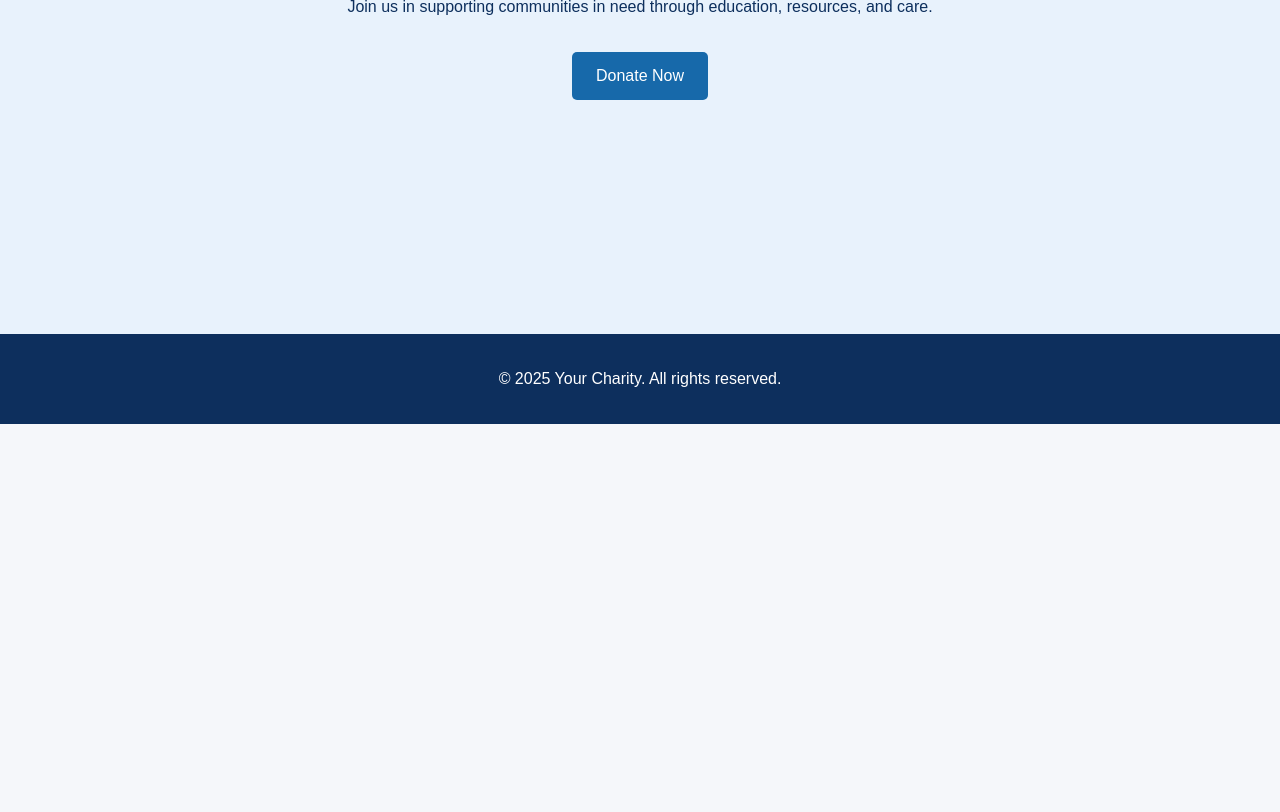
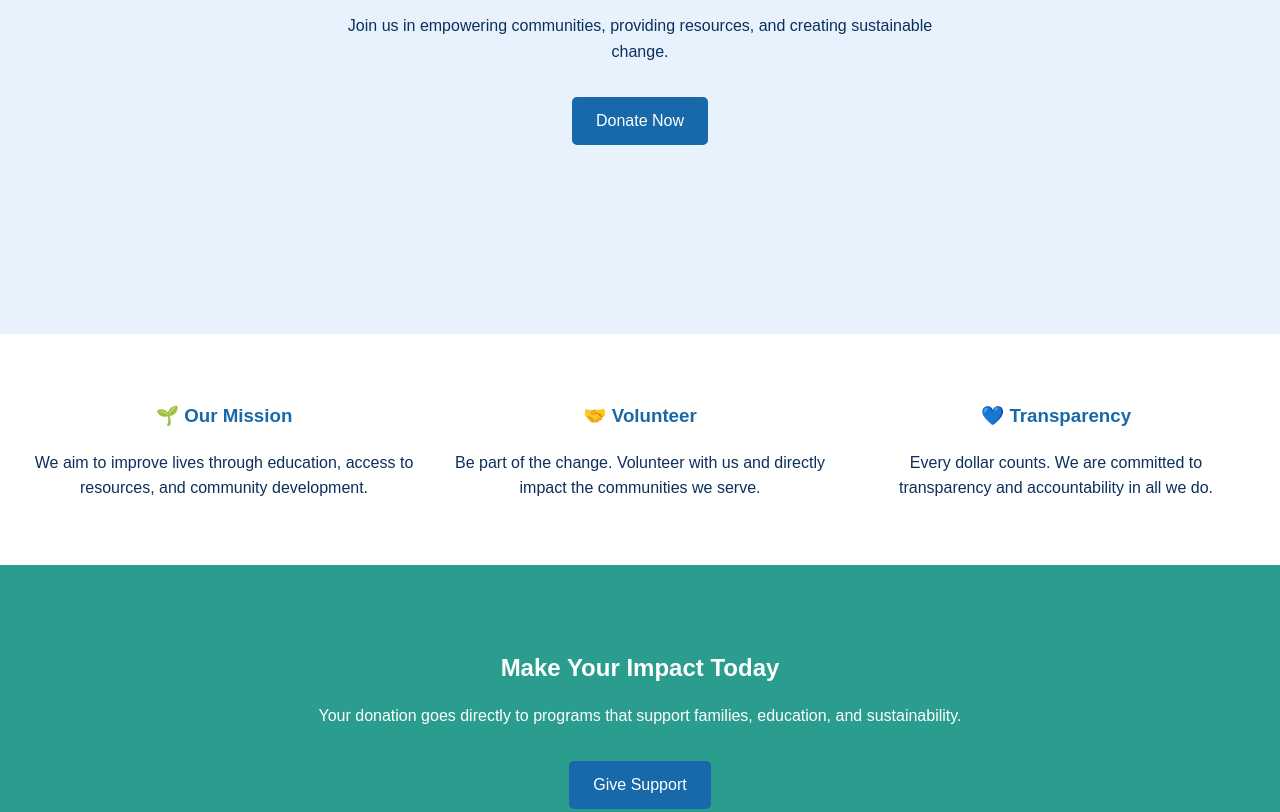
Before and after one commit to philcomllc/website, a plain HTML site: page index.html in a window 1280 px wide. Shown: the part 424-1236 px from the top of the page. Before the commit the page ends 848 px from the top, so only its background shows below. Drawn offline with Linux system fonts and the light colour scheme.

Commit message:
updated index.html

```diff
--- a/index.html
+++ b/index.html
@@ -1,16 +1,17 @@
 <!DOCTYPE html>
 <html lang="en">
 <head>
-  <meta charset="UTF-8" />
-  <meta name="viewport" content="width=device-width, initial-scale=1.0"/>
+  <meta charset="UTF-8">
+  <meta name="viewport" content="width=device-width, initial-scale=1.0">
   <title>Your Charity - Home</title>
-  <link rel="stylesheet" href="style.css" />
+  <link rel="stylesheet" href="style.css">
 </head>
 <body>
   <header>
     <nav>
       <h1 class="logo">Your Charity</h1>
       <ul class="nav-links">
+        <li><a href="index.html">Home</a></li>
         <li><a href="about.html">About</a></li>
         <li><a href="mission.html">Mission</a></li>
         <li><a href="donate.html">Donate</a></li>
@@ -19,13 +20,46 @@
     </nav>
   </header>
 
-  <section class="hero">
-    <div class="hero-inner">
-      <h2>Making a Difference Together</h2>
-      <p>Join us in supporting communities in need through education, resources, and care.</p>
-      <a href="donate.html" class="btn">Donate Now</a>
-    </div>
-  </section>
+  <main>
+    <!-- Hero Section -->
+    <section class="hero">
+      <div class="hero-inner">
+        <h2>Together, We Can Make a Difference</h2>
+        <p>Join us in empowering communities, providing resources, and creating sustainable change.</p>
+        <a href="donate.html" class="btn">Donate Now</a>
+      </div>
+    </section>
+
+    <!-- Features Section -->
+    <section class="features">
+      <div class="feature">
+        <h3>🌱 Our Mission</h3>
+        <p>We aim to improve lives through education, access to resources, and community development.</p>
+      </div>
+      <div class="feature">
+        <h3>🤝 Volunteer</h3>
+        <p>Be part of the change. Volunteer with us and directly impact the communities we serve.</p>
+      </div>
+      <div class="feature">
+        <h3>💙 Transparency</h3>
+        <p>Every dollar counts. We are committed to transparency and accountability in all we do.</p>
+      </div>
+    </section>
+
+    <!-- Call-to-Action Section -->
+    <section class="cta">
+      <h2>Make Your Impact Today</h2>
+      <p>Your donation goes directly to programs that support families, education, and sustainability.</p>
+      <a href="donate.html" class="btn">Give Support</a>
+    </section>
+
+    <!-- Latest Updates Section -->
+    <section class="content alt">
+      <h2>Latest Updates</h2>
+      <p>We recently launched a new food initiative that provided over <strong>10,000 meals</strong> to families in need. Stay tuned for more updates as we continue to grow together.</p>
+      <a href="mission.html" class="btn">Learn More</a>
+    </section>
+  </main>
 
   <footer>
     <p>&copy; 2025 Your Charity. All rights reserved.</p>
```
